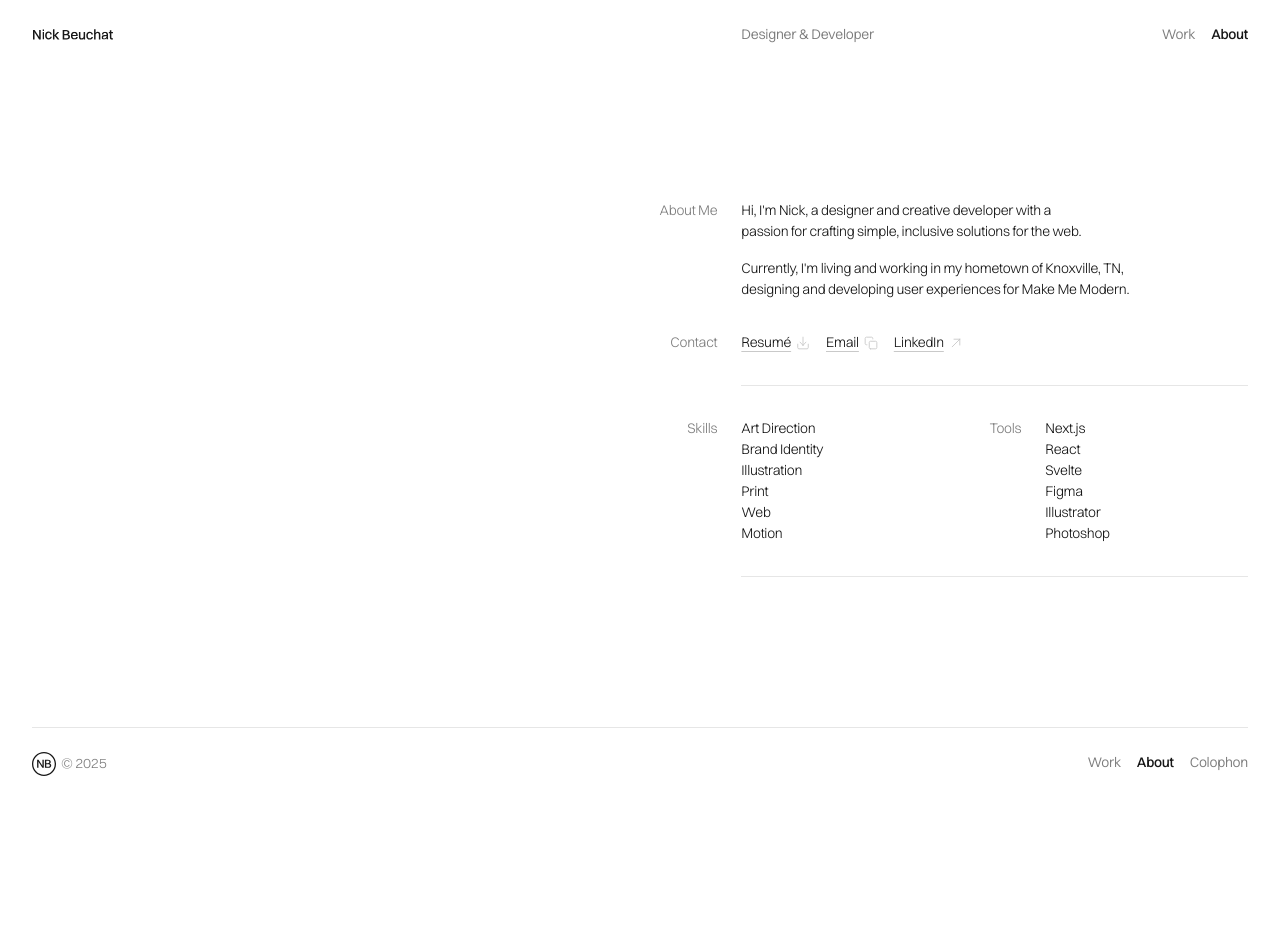
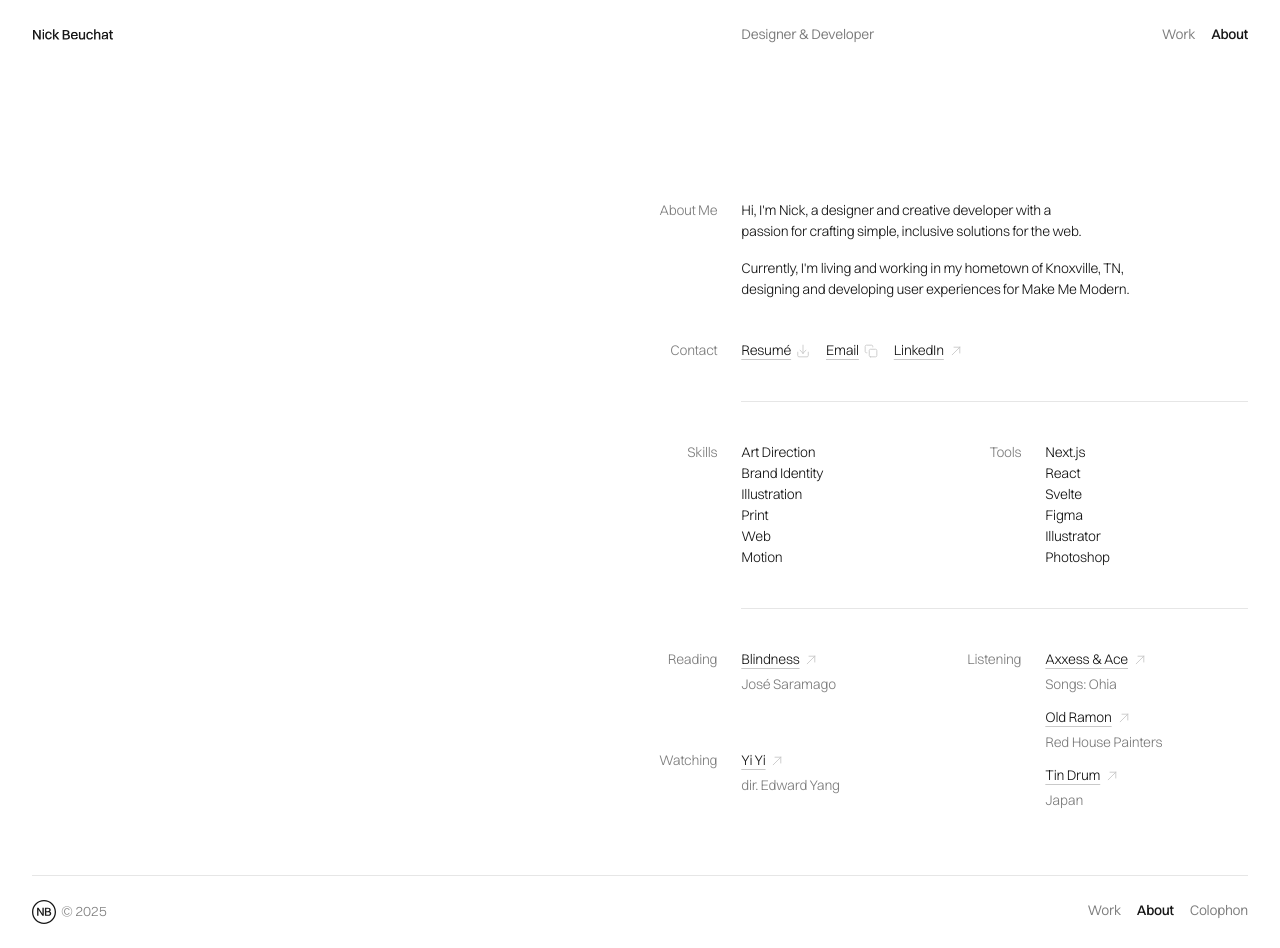
Before and after one commit to nicbeuc/nickbeuchat.com, a Next.js app: page /about in a window 1280 px wide. Before the commit the page ends 800 px from the top, so only its background shows below. Built offline with nearby package versions, Linux system fonts and the light colour scheme.

Commit message:
more about page stuff

```diff
--- a/src/app/global.css
+++ b/src/app/global.css
@@ -235,6 +235,10 @@ h2, h3, h4, h5 {
   white-space: nowrap;
 }
 
+.color-dimmed {
+  color: var(--color-foreground-dimmed);
+}
+
 /* Repeat styles */
 
 .site-nav {
@@ -243,3 +247,21 @@ h2, h3, h4, h5 {
   grid-auto-columns: min-content;
   gap: 1rem;
 }
+
+@media (width > 60rem) {
+  .item-group > * + * {
+    margin-top: .25rem;
+  }
+}
+
+.item-group + .item-group {
+  margin-top: .75rem;
+}
+
+@media (width <= 60rem) {
+  .item-group {
+    display: flex;
+    align-items: baseline;
+    gap: .5rem;
+  }
+}
--- a/src/components/Footer/styles.module.css
+++ b/src/components/Footer/styles.module.css
@@ -1,12 +1,17 @@
 .wrapper {
+  margin-top: 4rem;
   display: grid;
   grid-column: 1/-1;
   align-self: end;
   grid-template-columns: subgrid;
-  grid-template-areas:
-    "copy copy . . . . . . . links links links";
   padding-top: 1.5rem;
   border-top: var(--border-divider);
+  grid-template-areas:
+      "copy copy links links links";
+  @media (width > 60rem) {
+    grid-template-areas:
+      "copy copy . . . . . . . links links links";
+  }
 }
 
 .copyright {
--- a/src/sections/AboutSection/index.tsx
+++ b/src/sections/AboutSection/index.tsx
@@ -51,6 +51,37 @@ export default function AboutSection() {
             <li>Photoshop</li>
           </ul>
         </div>
+        <div className={styles.sectionWrapper}>
+          <h2>Reading</h2>
+          <div className="item-group">
+            <Link href="https://www.goodreads.com/book/show/40495148-blindness" external iconName="arrow-top-right">Blindness</Link>
+            <p className="color-dimmed">José Saramago</p>
+          </div>
+        </div>
+        <div className={styles.sectionWrapper}>
+          <h2>Watching</h2>
+          <div className="item-group">
+            <Link href="https://letterboxd.com/film/yi-yi/" external iconName="arrow-top-right">Yi Yi</Link>
+            <p className="color-dimmed">dir. Edward Yang</p>
+          </div>
+        </div>
+        <div className={styles.sectionWrapper}>
+          <h2>Listening</h2>
+          <ul>
+            <li className="item-group">
+              <Link href="https://open.spotify.com/album/6uLokj5GmuVeUWWJEzabT9" external iconName="arrow-top-right">Axxess &amp; Ace</Link>
+              <p className="color-dimmed">Songs: Ohia</p>
+            </li>
+            <li className="item-group">
+              <Link href="https://open.spotify.com/album/4rL0RzmHMQyHiZqJVdt7A8" external iconName="arrow-top-right">Old Ramon</Link>
+              <p className="color-dimmed">Red House Painters</p>
+            </li>
+            <li className="item-group">
+              <Link href="https://open.spotify.com/album/71R4tl3qYgZVvdlwE7Fxs6" external iconName="arrow-top-right">Tin Drum</Link>
+              <p className="color-dimmed">Japan</p>
+            </li>
+          </ul>
+        </div>
       </section>
     </div>
   )
--- a/src/sections/AboutSection/styles.module.css
+++ b/src/sections/AboutSection/styles.module.css
@@ -15,16 +15,17 @@
 .copyWrapper {
   grid-area: copy;
   display: grid;
-  row-gap: 2rem;
+  row-gap: 2.5rem;
   grid-template-columns: subgrid;
   grid-template-areas:
-      "about about about about about about"
-      "contact contact contact contact contact contact"
-      "divider1 divider1 divider1 divider1 divider1 divider1"
-      "skills skills skills tools tools tools"
-      "divider2 divider2 divider2 divider2 divider2 divider2"
-      "reading reading reading listening listening listening"
-      "watching watching watching listening listening listening";
+      "about about about about about"
+      "contact contact contact contact contact"
+      "divider1 divider1 divider1 divider1 divider1"
+      "skills skills skills tools tools"
+      "divider2 divider2 divider2 divider2 divider2"
+      "reading reading reading reading reading"
+      "watching watching watching watching watching"
+      "listening listening listening listening listening";
 
   @media (width > 60rem) {
     grid-template-areas:
@@ -46,7 +47,7 @@
 }
 
 .sectionWrapper h2 {
-  margin: 0 0 1rem 0;
+  margin: 0 0 0.75rem 0;
   grid-column: 1/-1;
 
   @media (width > 60rem) {
```
